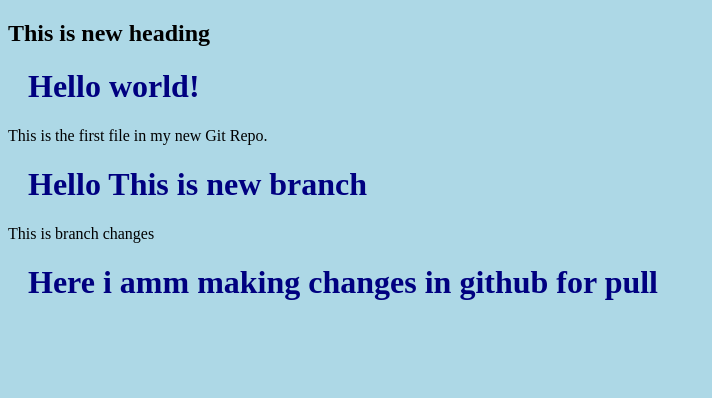
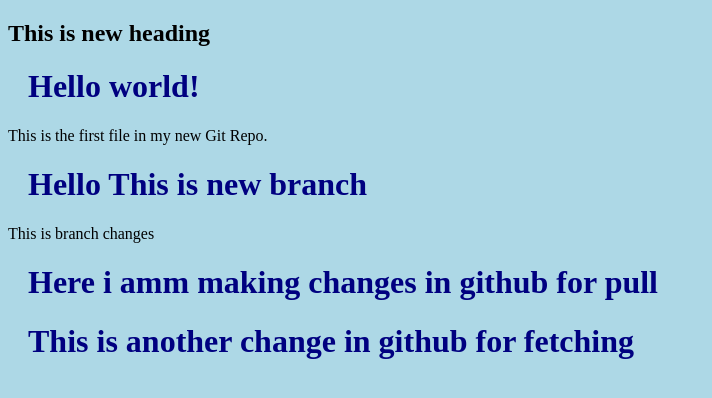
Before and after one commit to shakyakhushbu/git-tutorials, a plain HTML site: page index.html in a window 1280 px wide. Shown: the whole page, without its empty margins (0-712 px from the left). Drawn offline with Linux system fonts and the light colour scheme.

Commit message:
Update index.html

```diff
--- a/index.html
+++ b/index.html
@@ -11,6 +11,7 @@
 <h1> Hello This is new branch</h1>
 <p> This is branch changes</p>
 <h1>Here i amm making changes in github for pull</h1>
+  <h1>This is another change in github for fetching</h1>
 
 </body>
 </html>
```
